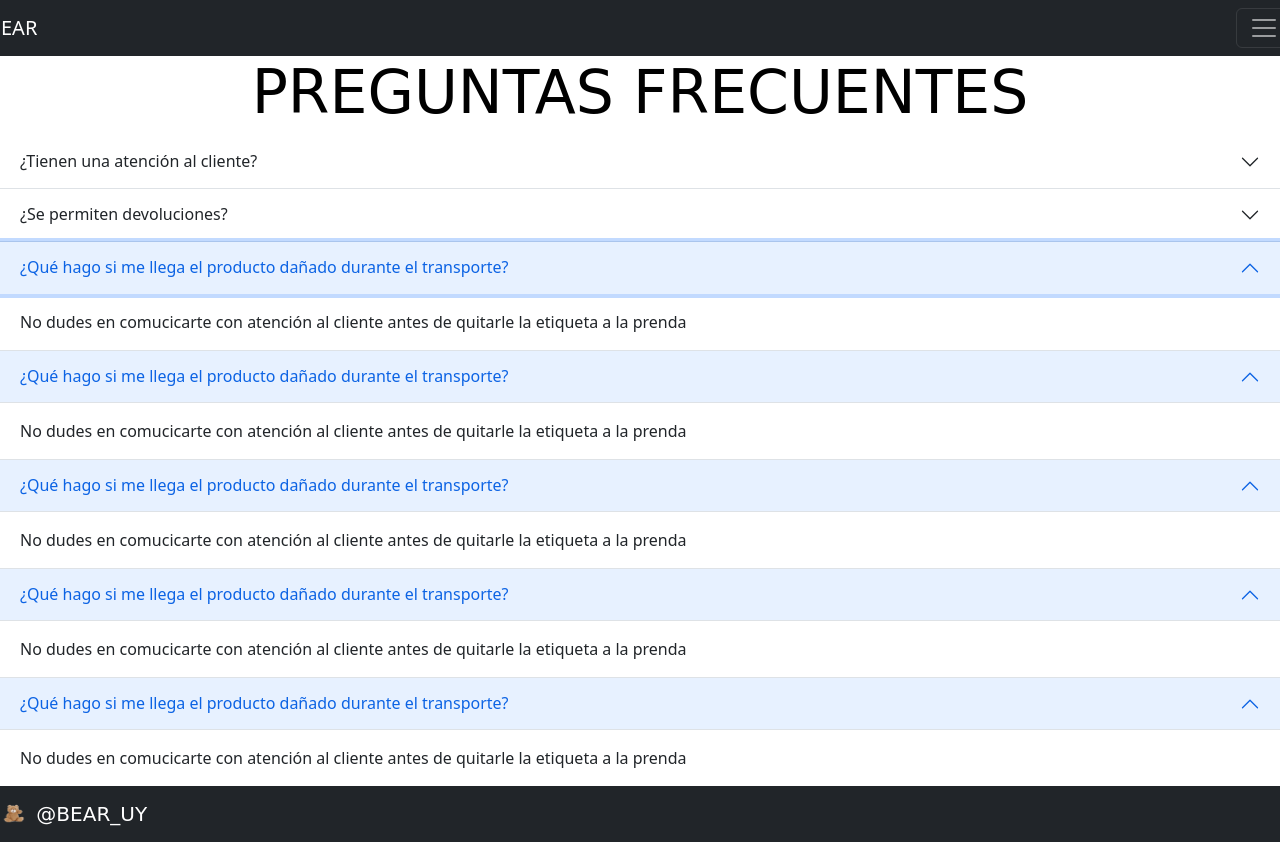
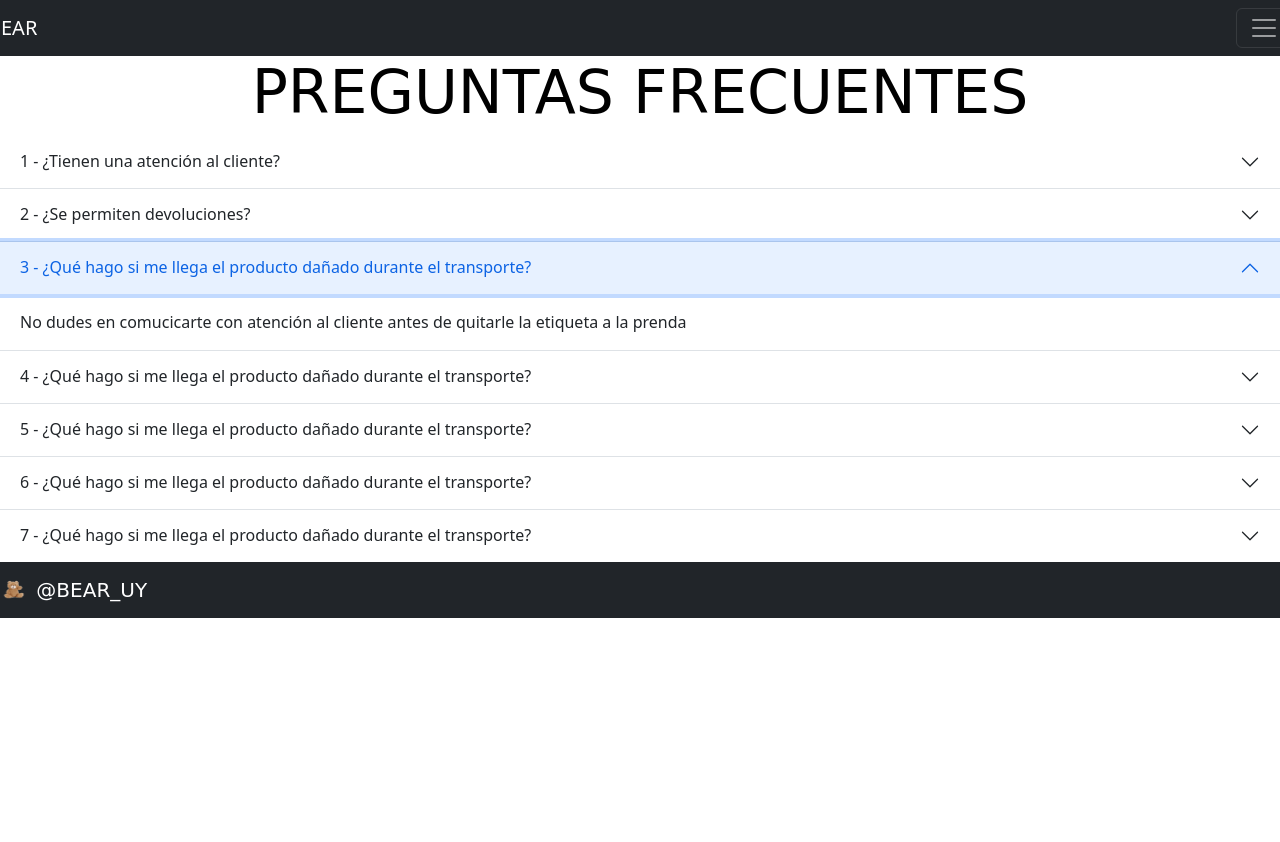
Before and after one commit to Alenwuhl/Bear.uy, a website: page pages/preguntas.html in a window 1280 px wide. Both pictures are taken after a click on the button 640 px from the left and 268 px from the top of the page. After the commit the page ends 800 px from the top, so only its background shows below. Drawn offline with nearby package versions, Linux system fonts and the light colour scheme.

Commit message:
Entrega 3 terminada

```diff
--- a/pages/preguntas.html
+++ b/pages/preguntas.html
@@ -71,74 +71,74 @@
   <main>
       <div class="row">
           <div class="col-lg-12 col-md-12">
-              <div class="accordion accordion-flush" id="accordionFlushExample">
+              <div class="accordion accordion-flush" id="accordionFlushPreguntas">
                   <div class="accordion-item">
                     <h2 class="accordion-header" id="flush-headingOne">
                       <button class="accordion-button collapsed" type="button" data-bs-toggle="collapse" data-bs-target="#flush-collapseOne" aria-expanded="false" aria-controls="flush-collapseOne">
-                          ¿Tienen una atención al cliente?
+                          1 - ¿Tienen una atención al cliente?
                       </button>
                     </h2>
-                    <div id="flush-collapseOne" class="accordion-collapse collapse" aria-labelledby="flush-headingOne" data-bs-parent="#accordionFlushExample">
+                    <div id="flush-collapseOne" class="accordion-collapse collapse" aria-labelledby="flush-headingOne" data-bs-parent="#accordionFlushPreguntas">
                       <div class="accordion-body">Claro! para comunicarte con atencion al cliente escribir por whatsapp al 099234567</div>
                     </div>
                   </div>
                   <div class="accordion-item">
                     <h2 class="accordion-header" id="flush-headingTwo">
                       <button class="accordion-button collapsed" type="button" data-bs-toggle="collapse" data-bs-target="#flush-collapseTwo" aria-expanded="false" aria-controls="flush-collapseTwo">
-                      ¿Se permiten devoluciones?
+                        2 - ¿Se permiten devoluciones?
                       </button>
                     </h2>
-                    <div id="flush-collapseTwo" class="accordion-collapse collapse" aria-labelledby="flush-headingTwo" data-bs-parent="#accordionFlushExample">
+                    <div id="flush-collapseTwo" class="accordion-collapse collapse" aria-labelledby="flush-headingTwo" data-bs-parent="#accordionFlushPreguntas">
                       <div class="accordion-body">Si el producto no es el que deseabas, comuicate con atencion al cliente que ellos te lo solucionarán.</div>
                     </div>
                   </div>
                   <div class="accordion-item">
                     <h2 class="accordion-header" id="flush-headingThree">
                       <button class="accordion-button collapsed" type="button" data-bs-toggle="collapse" data-bs-target="#flush-collapseThree" aria-expanded="false" aria-controls="flush-collapseThree">
-                      ¿Qué hago si me llega el producto dañado durante el transporte?
+                        3 - ¿Qué hago si me llega el producto dañado durante el transporte?
                       </button>
                     </h2>
-                    <div id="flush-collapseThree" class="accordion-collapse collapse" aria-labelledby="flush-headingThree" data-bs-parent="#accordionFlushExample">
+                    <div id="flush-collapseThree" class="accordion-collapse collapse" aria-labelledby="flush-headingThree" data-bs-parent="#accordionFlushPreguntas">
                       <div class="accordion-body">No dudes en comucicarte con atención al cliente antes de quitarle la etiqueta a la prenda</div>
                     </div>
                   </div>
                   <div class="accordion-item">
-                      <h2 class="accordion-header" id="flush-headingThree">
-                        <button class="accordion-button collapsed" type="button" data-bs-toggle="collapse" data-bs-target="#flush-collapseThree" aria-expanded="false" aria-controls="flush-collapseThree">
-                        ¿Qué hago si me llega el producto dañado durante el transporte?
+                      <h2 class="accordion-header" id="flush-headingFour">
+                        <button class="accordion-button collapsed" type="button" data-bs-toggle="collapse" data-bs-target="#flush-collapseFour" aria-expanded="false" aria-controls="flush-collapseFour">
+                          4 - ¿Qué hago si me llega el producto dañado durante el transporte?
                         </button>
                       </h2>
-                      <div id="flush-collapseThree" class="accordion-collapse collapse" aria-labelledby="flush-headingThree" data-bs-parent="#accordionFlushExample">
+                      <div id="flush-collapseFour" class="accordion-collapse collapse" aria-labelledby="flush-headingFlour" data-bs-parent="#accordionFlushPreguntas">
                         <div class="accordion-body">No dudes en comucicarte con atención al cliente antes de quitarle la etiqueta a la prenda</div>
                       </div>
                   </div>
                   <div class="accordion-item">
-                      <h2 class="accordion-header" id="flush-headingThree">
-                        <button class="accordion-button collapsed" type="button" data-bs-toggle="collapse" data-bs-target="#flush-collapseThree" aria-expanded="false" aria-controls="flush-collapseThree">
-                        ¿Qué hago si me llega el producto dañado durante el transporte?
+                    <h2 class="accordion-header" id="flush-headingFive">
+                      <button class="accordion-button collapsed" type="button" data-bs-toggle="collapse" data-bs-target="#flush-collapseFive" aria-expanded="false" aria-controls="flush-collapseFive">
+                        5 - ¿Qué hago si me llega el producto dañado durante el transporte?
                       </button>
                     </h2>
-                      <div id="flush-collapseThree" class="accordion-collapse collapse" aria-labelledby="flush-headingThree" data-bs-parent="#accordionFlushExample">
+                    <div id="flush-collapseFive" class="accordion-collapse collapse" aria-labelledby="flush-headingFive" data-bs-parent="#accordionFlushPreguntas">
                       <div class="accordion-body">No dudes en comucicarte con atención al cliente antes de quitarle la etiqueta a la prenda</div>
                     </div>
                   </div>
                   <div class="accordion-item">
-                      <h2 class="accordion-header" id="flush-headingThree">
-                        <button class="accordion-button collapsed" type="button" data-bs-toggle="collapse" data-bs-target="#flush-collapseThree" aria-expanded="false" aria-controls="flush-collapseThree">
-                        ¿Qué hago si me llega el producto dañado durante el transporte?
+                    <h2 class="accordion-header" id="flush-headingSix">
+                      <button class="accordion-button collapsed" type="button" data-bs-toggle="collapse" data-bs-target="#flush-collapseSix" aria-expanded="false" aria-controls="flush-collapseSix">
+                        6 - ¿Qué hago si me llega el producto dañado durante el transporte?
                       </button>
                     </h2>
-                      <div id="flush-collapseThree" class="accordion-collapse collapse" aria-labelledby="flush-headingThree" data-bs-parent="#accordionFlushExample">
+                    <div id="flush-collapseSix" class="accordion-collapse collapse" aria-labelledby="flush-headingSix" data-bs-parent="#accordionFlushPreguntas">
                       <div class="accordion-body">No dudes en comucicarte con atención al cliente antes de quitarle la etiqueta a la prenda</div>
                     </div>
                   </div>
                   <div class="accordion-item">
-                      <h2 class="accordion-header" id="flush-headingThree">
-                        <button class="accordion-button collapsed" type="button" data-bs-toggle="collapse" data-bs-target="#flush-collapseThree" aria-expanded="false" aria-controls="flush-collapseThree">
-                        ¿Qué hago si me llega el producto dañado durante el transporte?
+                    <h2 class="accordion-header" id="flush-headingSeven">
+                      <button class="accordion-button collapsed" type="button" data-bs-toggle="collapse" data-bs-target="#flush-collapseSeven" aria-expanded="false" aria-controls="flush-collapseSeven">
+                        7 - ¿Qué hago si me llega el producto dañado durante el transporte?
                       </button>
                     </h2>
-                      <div id="flush-collapseThree" class="accordion-collapse collapse" aria-labelledby="flush-headingThree" data-bs-parent="#accordionFlushExample">
+                    <div id="flush-collapseSeven" class="accordion-collapse collapse" aria-labelledby="flush-headingSeven" data-bs-parent="#accordionFlushPreguntas">
                       <div class="accordion-body">No dudes en comucicarte con atención al cliente antes de quitarle la etiqueta a la prenda</div>
                     </div>
                   </div>
```
Lines whose indentation alone changed are shown as unchanged.
